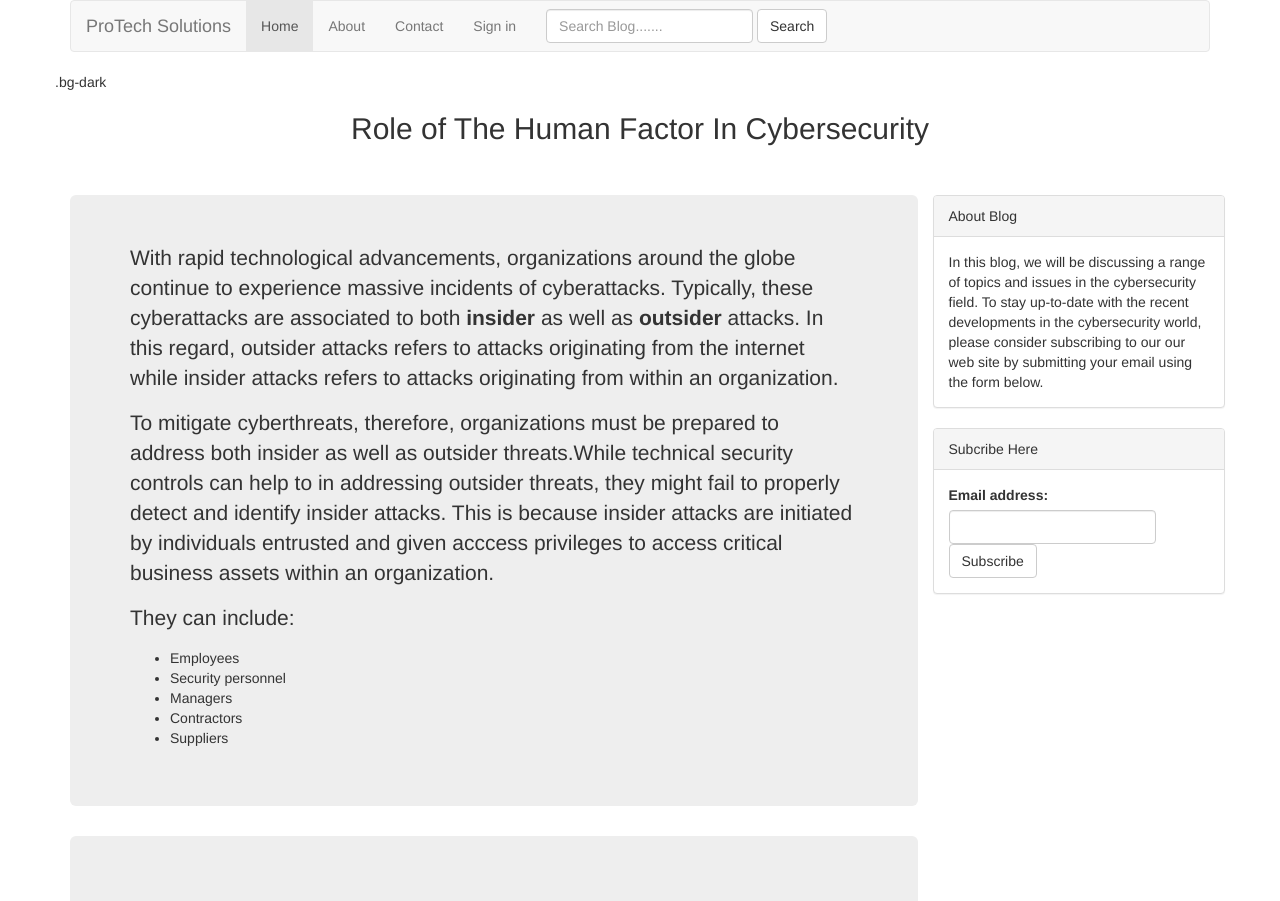
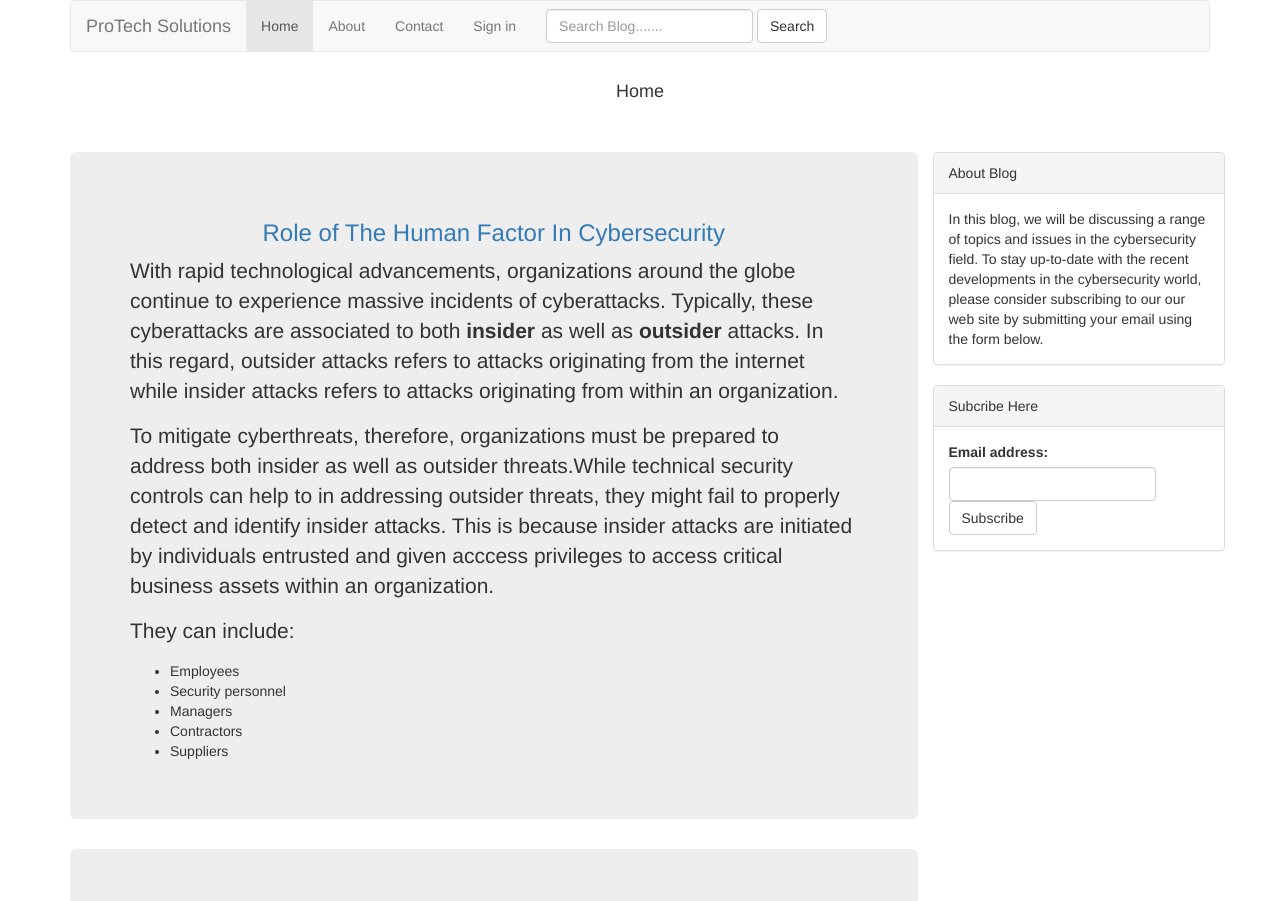
Before and after one commit to finalproject-450/finalproject-450.github.io, a plain HTML site: page index.html in a window 1280 px wide. Shown: the top 901 px of the page. Drawn offline with Linux system fonts and the light colour scheme.

Commit message:
Minor modification

```diff
--- a/index.html
+++ b/index.html
@@ -41,9 +41,9 @@
 
 <div class="row">
 
- <div class="p-3 mb-2 bg-dark text-white">.bg-dark</div>
+ <h4 style="text-align:center">Home</h4>
 
-<h2 style="text-align:center" class="bg:primary">Role of The Human Factor In Cybersecurity</h2>
+
  </div>
 
     <br/>
@@ -53,6 +53,9 @@
   <div class="col-sm-9">
 
     <div class="jumbotron">
+
+     <h3 style="text-align:center" class="text-primary">Role of The Human Factor In Cybersecurity</h3>
+
 
 <p>With rapid technological advancements, organizations around the globe continue to experience massive incidents of cyberattacks.
   Typically, these cyberattacks are associated to both <b>insider</b> as well as <b>outsider</b> attacks.
@@ -75,7 +78,7 @@
 
       <div class="jumbotron">
 
-  <h3 style="text-align:center">How Does The Human Element Compromise Corporate Networks</h3>
+  <h3 style="text-align:center" class="text-primary">How Does The Human Element Compromise Corporate Networks</h3>
 
   <p> These individuals pose significant security challenges and risks because they have privilleged access while accessing critical business data
 networks, or information systems. Accordingly, they might engage in malicious actions that can compromise the confidentiality, integrity,
```
